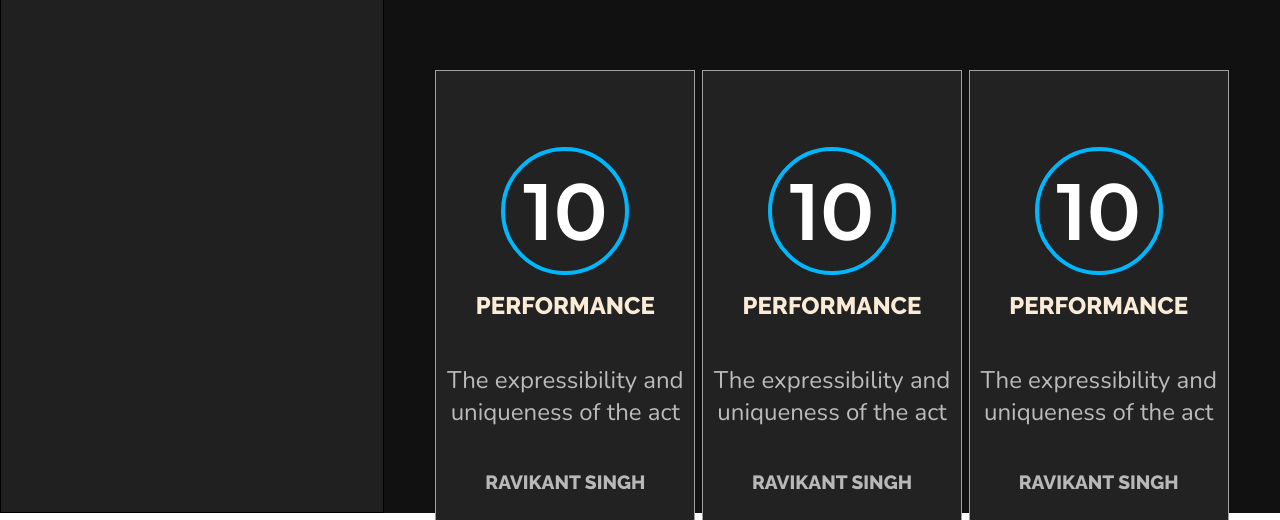
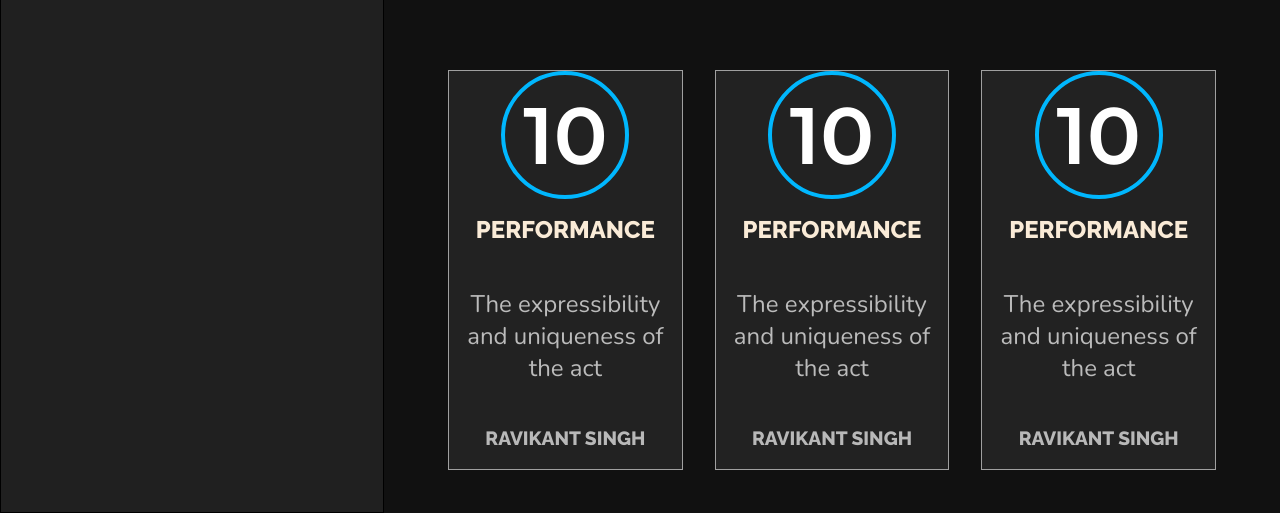
Before and after one commit to rav1kantsingh/scoreboard, a React (Create React App) app: page / in a window 1280 px wide. Shown: the part 287-807 px from the top of the page. Built offline with nearby package versions, Linux system fonts and the light colour scheme; no server answers; the database is empty.

Commit message:
style fix

```diff
--- a/src/styles/component/score_card.scss
+++ b/src/styles/component/score_card.scss
@@ -3,12 +3,12 @@ background-color: #111111;
 
 .card{
     width:25vw;
-    height: 65vh;
+    height: 50vh;
     display: flex;
     align-items: center;
     justify-content: center;
     flex-direction: column;
-    margin: 0 .2rem;
+    margin: 0 1rem;
     background-color: #222222;
     border: 0.05rem #a0a0a0 solid;
 
```
